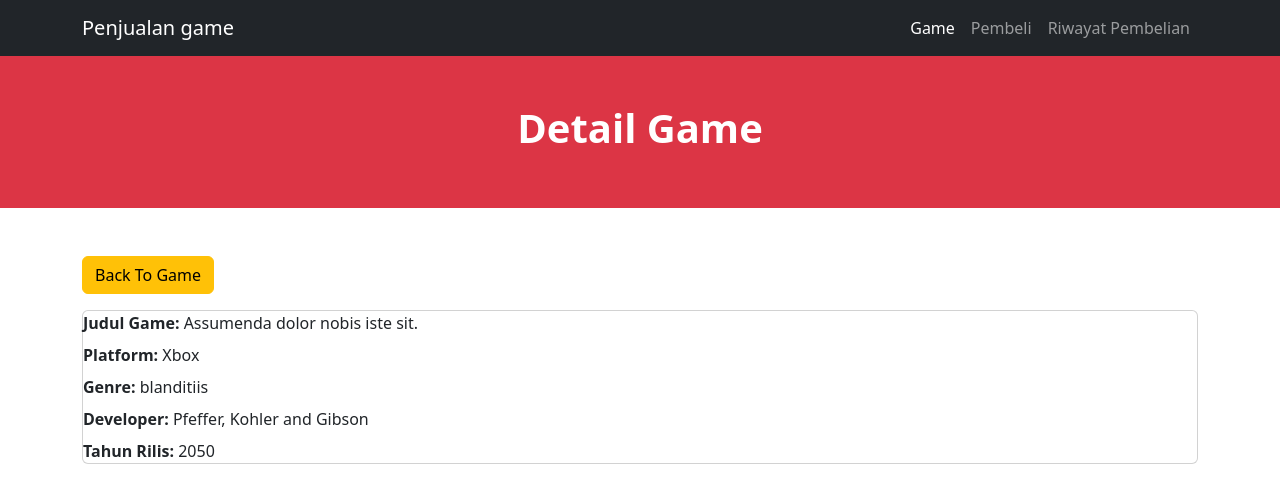
After one commit to msahrul123/tugas-pemrograman-web-2, a Laravel app: page /game/1 in a window 1280 px wide. The commit adds this page. Shown: the top 503 px of the page. Run offline with Laravel 12, Linux system fonts and the light colour scheme; data comes from the database, SQL or seed files in the repository; some libraries are stand-ins or nearby versions.

```diff
--- a/app/Http/Controllers/GameController.php
+++ b/app/Http/Controllers/GameController.php
@@ -54,9 +54,12 @@ class GameController extends Controller
     /**
      * Display the specified resource.
      */
-    public function show(string $id)
+    public function show(Game $game)
     {
-        //
+    return view('game.show', [
+        'title' => 'Detail Game',
+        'game' => $game,
+    ]);
     }
 
     /**
--- a/resources/views/components/app.blade.php
+++ b/resources/views/components/app.blade.php
@@ -7,6 +7,7 @@
     <title>Tugas 1 web M. Sahrul</title>
     <link href="https://cdn.jsdelivr.net/npm/bootstrap@5.3.8/dist/css/bootstrap.min.css" rel="stylesheet"
         integrity="sha384-sRIl4kxILFvY47J16cr9ZwB07vP4J8+LH7qKQnuqkuIAvNWLzeN8tE5YBujZqJLB" crossorigin="anonymous">
+        <link rel="stylesheet" href="https://cdn.datatables.net/3.1.5/css/dataTables.bootstrap5.min.css">
 </head>
 
 <body>
@@ -39,6 +40,12 @@
     <script src="https://cdn.jsdelivr.net/npm/bootstrap@5.3.8/dist/js/bootstrap.bundle.min.js"
         integrity="sha384-FKyoEForCGlyvwx9Hj09JcYn3nv7wiPVlz7YYwJrWVcXK/BmnVDxM+D2scQbITxI" crossorigin="anonymous">
     </script>
+
+    <script src="https://cdn.datatables.net/3.1.5/js/dataTables.min.js"></script>
+    <script src="https://cdhttps://cdn.datatables.net/3.1.5/js/dataTables.bootstrap5.min.jsn.datatables.net/3.1.5/js/dataTables.min.js"></script>
+    <script>
+        new DataTable('#example');
+    </script>
 </body>
 
 </html>
--- a/resources/views/game/index.blade.php
+++ b/resources/views/game/index.blade.php
@@ -11,7 +11,7 @@
 
     <a class="btn btn-danger mb-3" href="{{ route('game.create') }}" role="button">create Game</a>
 
-    <table class="table table-bordered border-danger table-hover">
+    <table id="example" class="table table-bordered border-danger table-hover">
         <thead>
             <tr>
                 <th scope="col">#</th>
@@ -33,6 +33,7 @@
                     <td>{{ $game->developer }}</td>
                     <td>{{ $game->release_year }}</td>
                     <td>
+                        <a class="btn btn-info" href="{{ route('game.show', $game) }}" role="button">Detail</a>
                         <a class="btn btn-secondary" href="{{ route('game.edit', $game) }}" role="button">edit</a>
                         <form method="POST" action="{{ route('game.destroy', $game) }}" class="d-inline">
     @csrf
--- /dev/null
+++ b/resources/views/game/show.blade.php
@@ -0,0 +1,17 @@
+<x-app>
+    <x-slot:title>
+        {{ $title }}
+    </x-slot>
+
+    <a class="btn btn-warning mb-3" href="{{ route('game.index') }}" role="button">Back To Game</a>
+
+    <div class="card">
+
+            <p class="mb-2"><strong>Judul Game:</strong> {{ $game->title }}</p>
+            <p class="mb-2"><strong>Platform:</strong> {{ $game->platform }}</p>
+            <p class="mb-2"><strong>Genre:</strong> {{ $game->genre }}</p>
+            <p class="mb-2"><strong>Developer:</strong> {{ $game->developer }}</p>
+            <p class="mb-0"><strong>Tahun Rilis:</strong> {{ $game->release_year }}</p>
+        </div>
+    </div>
+</x-app>
--- a/resources/views/pembeli/index.blade.php
+++ b/resources/views/pembeli/index.blade.php
@@ -11,7 +11,7 @@
 
         <a class="btn btn-danger mb-3" href="{{ route('pembeli.create') }}" role="button">create Pembeli</a>
 
-        <table class="table table-bordered border-danger table-hover">
+        <table id="example" class="table table-bordered border-danger table-hover">
             <thead>
                 <tr>
                     <th scope="col">#</th>
--- a/resources/views/riwayatpembelian/index.blade.php
+++ b/resources/views/riwayatpembelian/index.blade.php
@@ -12,7 +12,7 @@
         <a class="btn btn-danger mb-3" href="{{ route('riwayatPembelian.create') }}" role="button">Create Riwayat
             Pembelian</a>
 
-        <table class="table table-bordered border-danger table-hover">
+        <table id="example" class="table table-bordered border-danger table-hover">
             <thead>
                 <tr>
                     <th scope="col">#</th>
--- a/routes/web.php
+++ b/routes/web.php
@@ -13,5 +13,6 @@ use Illuminate\Support\Facades\Route;
         Route::get('/game/{game}/edit', [GameController::class, 'edit'])->name('game.edit');
         Route::put('/game/{game}/update', [GameController::class, 'update'])->name('game.update');
         Route::delete('/game/{game}', [GameController::class, 'destroy'])->name('game.destroy');
+        Route::get('/game/{game}', [GameController::class, 'show'])->name('game.show');
         Route::resource('pembeli', PembeliController::class);
         Route::resource('riwayatPembelian', RiwayatPembelianController::class);
```
Also changed, not shown: resources/views/pembeli/show.blade.php (+57 -2 lines).
